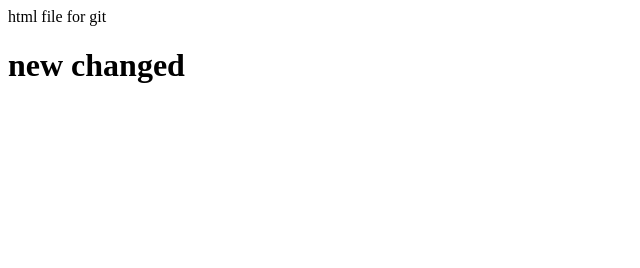
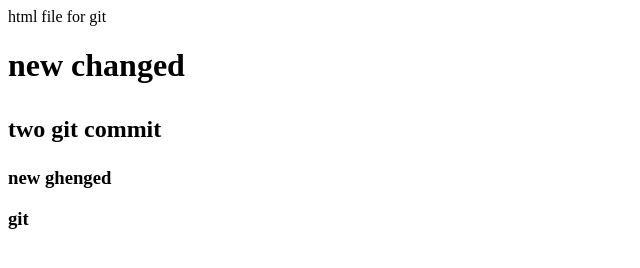
Before and after one commit to AlexandrWilliams/FrondEnd, a plain HTML site: page Index.html in a window 1280 px wide. Shown: the whole page, without its empty margins (0-640 px from the left). Drawn offline with Linux system fonts and the light colour scheme.

Commit message:
two commit

```diff
--- a/Index.html
+++ b/Index.html
@@ -3,3 +3,6 @@ html file for git
 </head>
 <body>
        <h1>new changed</p>
+       <h2>two git commit</p>
+       <h3>new ghenged</p>
+       </header>git
```
